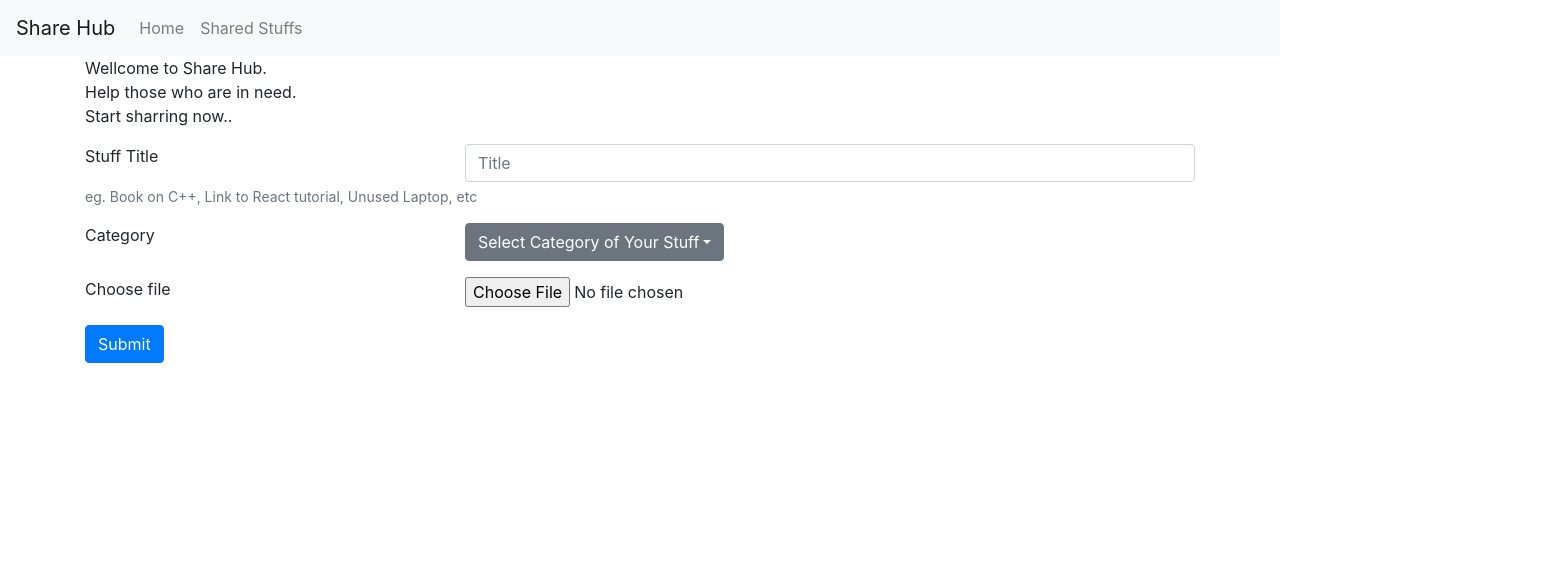
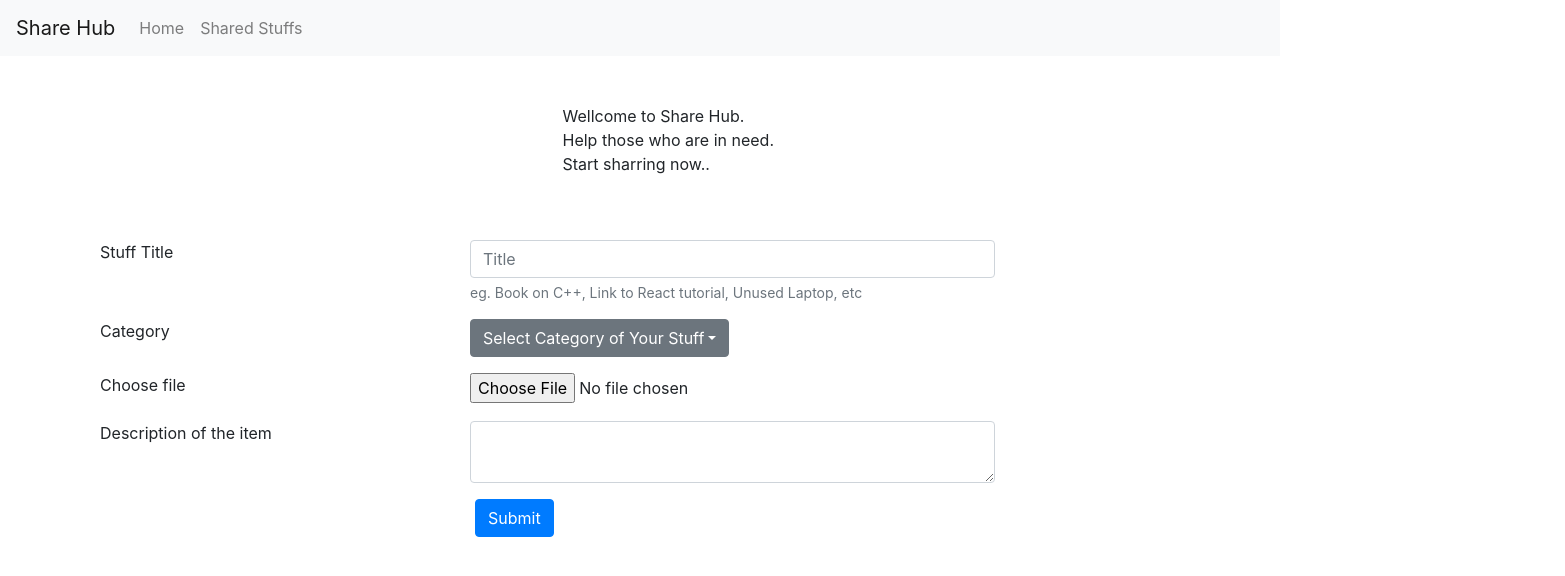
Before and after one commit to abhi178134/share-hub-1, a React (Create React App) app in the folder share-hub-react-app/: page /home in a window 1280 px wide. Shown: the top 576 px of the page, 1565 px wide, since content can reach past the window. Built offline with nearby package versions, Linux system fonts and the light colour scheme.

Commit message:
added Routing

```diff
--- a/share-hub-react-app/package.json
+++ b/share-hub-react-app/package.json
@@ -10,6 +10,7 @@
     "react": "^17.0.1",
     "react-bootstrap": "^1.5.2",
     "react-dom": "^17.0.1",
+    "react-router-dom": "^5.2.0",
     "react-scripts": "4.0.3",
     "web-vitals": "^1.1.1"
   },
--- a/share-hub-react-app/src/App.js
+++ b/share-hub-react-app/src/App.js
@@ -1,15 +1,22 @@
 import './App.css';
 import 'bootstrap/dist/css/bootstrap.min.css';
 // Importing all the components here
+import React from 'react';
+import { Route, Switch, Redirect } from "react-router-dom";
+import {Container} from 'react-bootstrap';
 import NavBar from './components/Navbar';
 import Home from './components/Home';
 
 function App() {
   return (
-    <div className="App">
+    <React.Fragment>
       <NavBar />
-      <Home />
-    </div>
+      <Container>
+      <Switch>
+        <Route path="/home" exact component={Home}></Route>
+      </Switch>
+      </Container>
+    </React.Fragment>
   );
 }
 
--- a/share-hub-react-app/src/components/Home.jsx
+++ b/share-hub-react-app/src/components/Home.jsx
@@ -4,8 +4,8 @@ class Home extends Component {
   render() {
     return (
       <Container>
-        <Row>
-          <Col>
+        <Row className="mb-5 mt-5">
+          <Col xs={{ offset:5}}>
             <p>
               Wellcome to Share Hub. <br />
               Help those who are in need. <br />
@@ -18,13 +18,13 @@ class Home extends Component {
 
           <Form.Group controlId="">
           <Row>
-          <Col xs="4" >
+          <Col xs={{span: 4}} >
             <Form.Label>Stuff Title</Form.Label>
           </Col>
-          <Col>
+          <Col xs={{span: 6}}>
             <Form.Control className="col" type="text" placeholder="Title" />
           </Col>
-          <Col xs="12">
+          <Col xs={{offset:4, span:12}}>
             <Form.Text className="text-muted">
             eg. Book on C++, Link to React tutorial, Unused Laptop, etc
             </Form.Text>
@@ -62,10 +62,22 @@ class Home extends Component {
           </Col>
           </Row>
           </Form.Group>
-
+          <Form.Group>
+          <Row>
+          <Col xs="4">
+            <Form.Label>Description of the item</Form.Label>
+          </Col>
+          <Col xs="6">
+            <Form.Control as="textarea" />
+          </Col>
+          </Row>
+          </Form.Group>
+          <Col xs={{span: 3, offset:4}}>
           <Button variant="primary" type="submit">
             Submit
           </Button>
+          </Col>
+
 
         </Form>
       </Container>
--- a/share-hub-react-app/src/components/Navbar.jsx
+++ b/share-hub-react-app/src/components/Navbar.jsx
@@ -1,15 +1,16 @@
 import React, {Component} from "react";
-import {Navbar, Nav, Form, Button, NavDropdown, FormControl} from 'react-bootstrap'
+import {Navbar, Nav, Form, Button, NavDropdown, FormControl} from 'react-bootstrap';
+import {Link} from 'react-router-dom';
 class NavBar extends Component {
   render() {
     return (
       <Navbar bg="light" expand="lg">
-        <Navbar.Brand href="#home">Share Hub</Navbar.Brand>
+        <Navbar.Brand as={Link} to="/">Share Hub</Navbar.Brand>
         <Navbar.Toggle aria-controls="basic-navbar-nav" />
         <Navbar.Collapse id="basic-navbar-nav">
           <Nav className="mr-auto">
-            <Nav.Link href="#home">Home</Nav.Link>
-            <Nav.Link href="#link">Shared Stuffs</Nav.Link>
+            <Nav.Link as={Link} to="/">Home</Nav.Link>
+            <Nav.Link as={Link} to="/items">Shared Stuffs</Nav.Link>
           </Nav>
         </Navbar.Collapse>
       </Navbar>
--- a/share-hub-react-app/src/index.js
+++ b/share-hub-react-app/src/index.js
@@ -1,13 +1,14 @@
 import React from 'react';
 import ReactDOM from 'react-dom';
+import { BrowserRouter } from "react-router-dom";
 import './index.css';
 import App from './App';
 import reportWebVitals from './reportWebVitals';
 
 ReactDOM.render(
-  <React.StrictMode>
+  <BrowserRouter>
     <App />
-  </React.StrictMode>,
+  </BrowserRouter>,
   document.getElementById('root')
 );
 
```
Also changed, not shown: share-hub-react-app/src/components/Items.jsx (added, +11 -0 lines), 1 other file (tests, documents, lock files or other folders).
